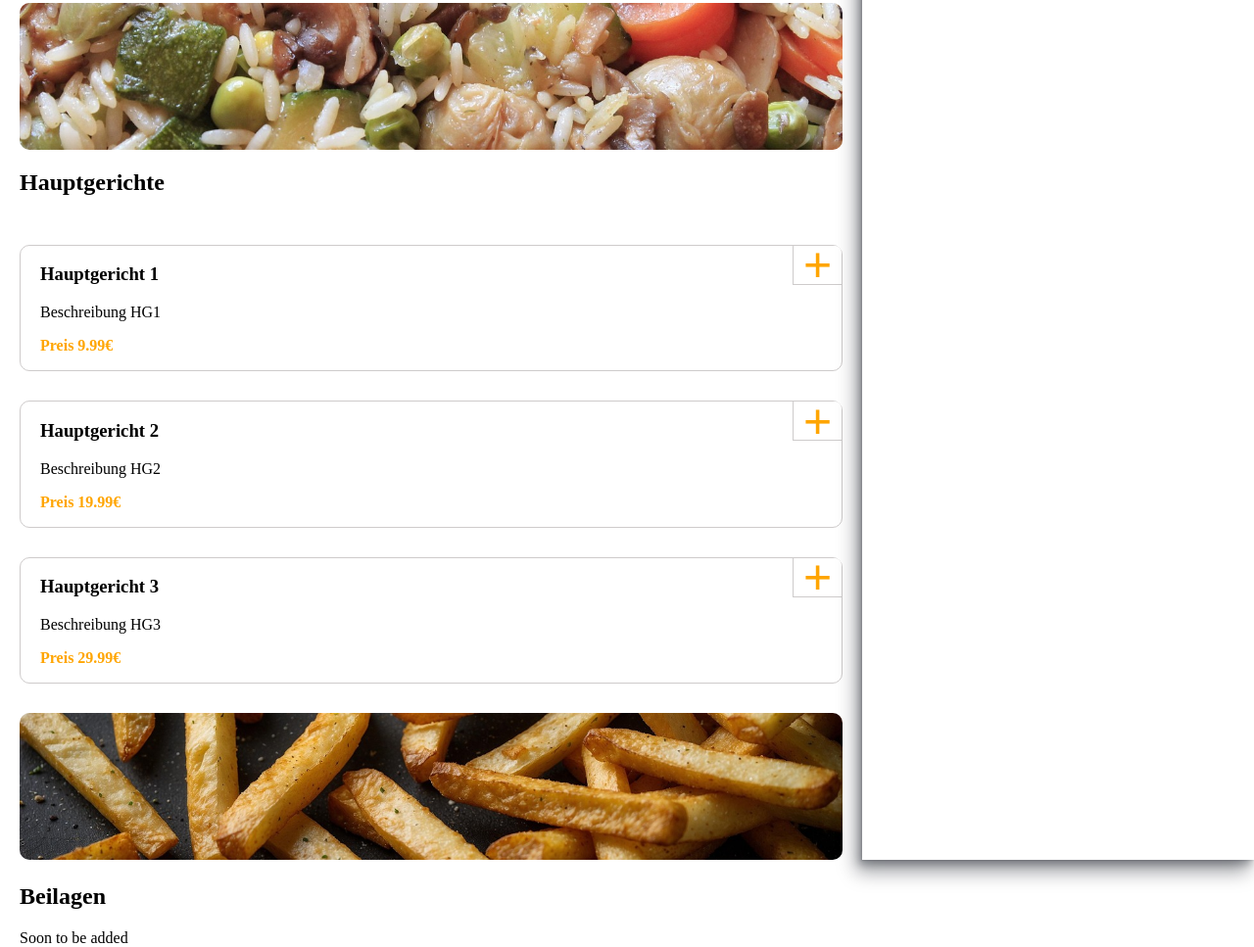
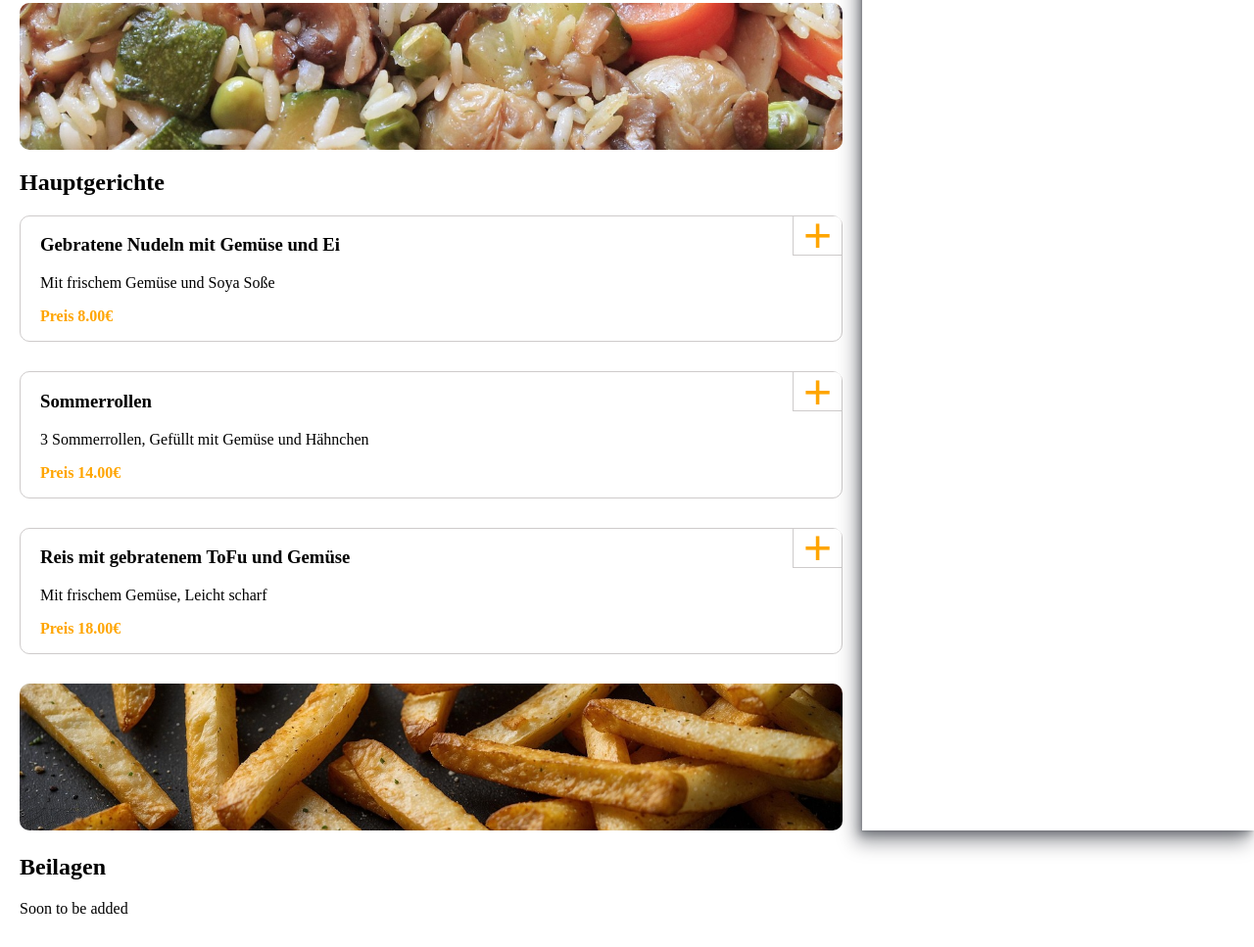
Before and after one commit to IcksDeh/Bestellapp, a plain HTML site: page index.html in a window 1280 px wide. Shown: the part 408-1375 px from the top of the page at 98% size. After the commit the page ends 1345 px from the top, so only its background shows below. Drawn offline with Linux system fonts and the light colour scheme.

Commit message:
added function to render mainDishes

```diff
--- a/index.html
+++ b/index.html
@@ -6,9 +6,12 @@
     <title>Bestellapp</title>
     <link rel="stylesheet" href="./styles/standard.css">
     <link rel="stylesheet" href="./styles/styles.css">
+    <script src="./scripts/database.js"></script>
+    <script src="./scripts/script.js"></script>
+    <script src="./scripts/template.js"></script>
 
 </head>
-<body>
+<body onload="renderFunction()">
     <header>
         <img id="logo_header" src="./assets/Logo/Bestell App- Logo.svg" alt="Bestellapp Logo">
     </header>
@@ -28,38 +31,10 @@
             <section class="distance_edge div_img_dish" >
                 <img class="img_dish" src="./assets/img/Reisgericht.jpg" alt="Hauptgerichte">
             </section>
-            <article class="distance_edge all_boxes_maindish_section">
+            <div class="distance_edge">
                 <h2>Hauptgerichte</h2>
-                <section class="box_maindish">
-                    <div class="distance_edge">
-                    <h3>Hauptgericht 1</h3>
-                        <p>Beschreibung HG1</p>
-                        <p class="price_style">Preis 9.99€</p>
-                    </div>
-                    <div class="div_add_button">
-                        <button class="add_button">+</button>
-                    </div>
-                </section>
-                <section class="box_maindish">
-                    <div class="distance_edge">
-                        <h3>Hauptgericht 2</h3>
-                        <p>Beschreibung HG2</p>
-                        <p class="price_style">Preis 19.99€</p>
-                    </div>
-                    <div class="div_add_button" >
-                        <button class="add_button">+</button>
-                    </div>
-                </section>
-                <section class="box_maindish">
-                    <div class="distance_edge">
-                        <h3>Hauptgericht 3</h3>
-                        <p>Beschreibung HG3</p>
-                        <p class="price_style">Preis 29.99€</p>
-                    </div>
-                    <div class="div_add_button">
-                        <button class="add_button">+</button>
-                    </div>
-                </section class="box_maindish">
+            </div>
+            <article id="show_main_dish" class="distance_edge all_boxes_maindish_section">
             </article>
             <section class="distance_edge div_img_dish">
                 <img class="img_dish" src="./assets/img/Pommes.jpg" alt="Beilagen">
@@ -81,7 +56,7 @@
                             <img class="button_cart_plus_minus" src="./assets/img/plus_PP.svg" alt="Mehr">
                         </button>
                     </div>
-                    <p>5,99</p>
+                    <p>5,99€</p>
                     <Button class="button_cart">
                         <img class="button_cart_trash" src="./assets/img/trash_2_PP.svg" alt="Entfernen">
                     </Button>
--- a/scripts/script.js
+++ b/scripts/script.js
@@ -0,0 +1,12 @@
+function renderFunction() {
+    renderMainDish();
+}
+
+function renderMainDish(){
+    let mainDishContent = document.getElementById('show_main_dish');
+    mainDishContent.innerHTML = '';
+
+    for (let MainDishIndex = 0; MainDishIndex < mainDishes.length; MainDishIndex++) {
+        mainDishContent.innerHTML += mainDishTemplate(MainDishIndex);
+    }
+}
--- a/scripts/template.js
+++ b/scripts/template.js
@@ -0,0 +1,12 @@
+function mainDishTemplate(mainDishIndex) {
+      return `<section class="box_maindish">
+                    <div class="distance_edge">
+                    <h3 id="main_dish${mainDishIndex}">${mainDishes[mainDishIndex].name}</h3>
+                        <p>${mainDishes[mainDishIndex].discription}</p>
+                        <p id="price_main_dish ${mainDishIndex}" class="price_style">Preis ${mainDishes[mainDishIndex].price.toFixed(2)}€</p>
+                    </div>
+                    <div class="div_add_button">
+                        <button id="add_main_dish ${mainDishIndex}" class="add_button">+</button>
+                    </div>
+                </section>`
+}
```
